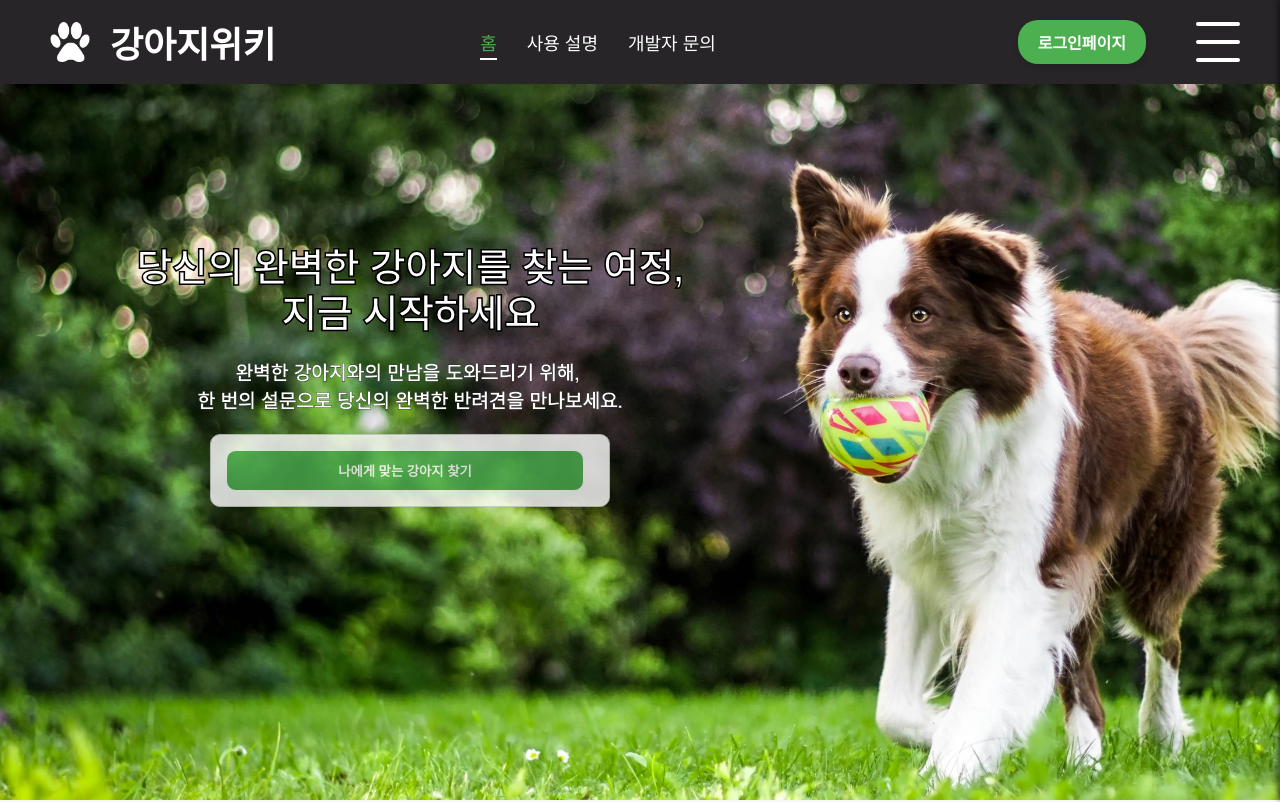
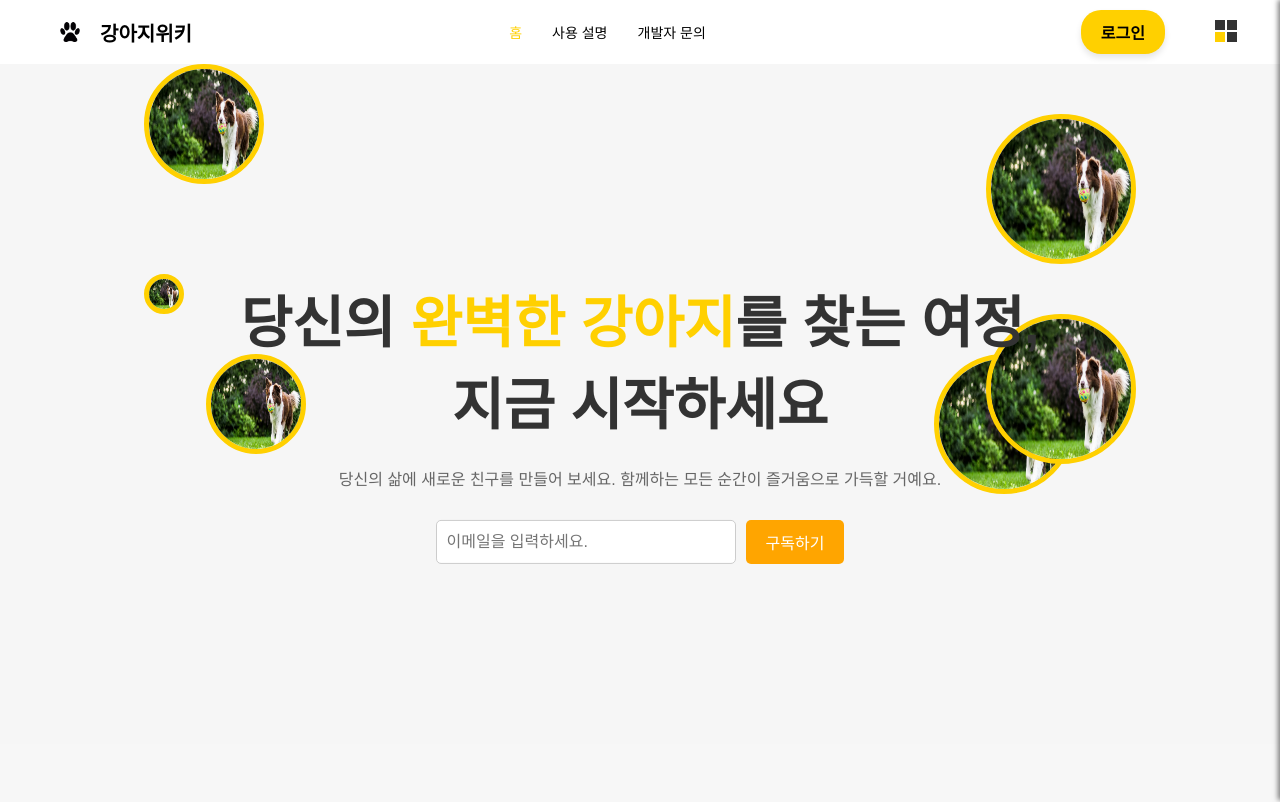
Before and after one commit to strangecook/dogListNext, a Next.js app: page / in a window 1280 px wide. Shown: the top 802 px of the page. Built offline with nearby package versions, Linux system fonts and the light colour scheme; no server answers; the database is empty.

Commit message:
Feat: design remake

```diff
--- a/components/Home/Descriptionpage.tsx
+++ b/components/Home/Descriptionpage.tsx
@@ -1,59 +1,16 @@
-import React, { useEffect, useState } from 'react';
+import React, { useState } from 'react';
 import Image from 'next/image';
 import { useRouter } from 'next/router';
-import { DescriptionCover, CombinedImageContainer, Context } from './styles/DescriptionpageCss';
-import dogLogoImage from '../../public/mainwebImage.webp';
-import dogMediaImage from '../../public/mediaImage.webp';
+import { DescriptionCover, Context, CircleImageContainer, TitleText, SubscribeForm } from './styles/DescriptionpageCss';
+import dog1 from '../../public/mainwebImage.webp';
+import dog2 from '../../public/mainwebImage.webp';
+import dog3 from '../../public/mainwebImage.webp';
+import dog4 from '../../public/mainwebImage.webp';
+import dog5 from '../../public/mainwebImage.webp';
+import dog6 from '../../public/mainwebImage.webp';
 
 const Descriptionpage: React.FC = () => {
-  const [isHovered, setIsHovered] = useState(false);
-  const [imageSrc, setImageSrc] = useState(dogLogoImage.src);
-  const [imagesLoaded, setImagesLoaded] = useState(false);
   const router = useRouter();
-
-  useEffect(() => {
-    const preloadImages = (imageUrls: string[]) => {
-      const promises = imageUrls.map((src) => {
-        return new Promise<void>((resolve, reject) => {
-          const img = new window.Image();
-          img.src = src;
-          img.onload = () => resolve();
-          img.onerror = (error) => reject(error);
-        });
-      });
-      return Promise.all(promises);
-    };
-
-    const selectedImageSrc = window.innerWidth <= 768 ? dogMediaImage.src : dogLogoImage.src;
-
-    preloadImages([dogLogoImage.src, dogMediaImage.src])
-      .then(() => {
-        setImageSrc(selectedImageSrc);
-        setImagesLoaded(true);
-      })
-      .catch((error) => {
-        console.error('Error loading images:', error);
-      });
-
-    const updateImageSrc = () => {
-      if (window.innerWidth <= 768) {
-        setImageSrc(dogMediaImage.src);
-      } else {
-        setImageSrc(dogLogoImage.src);
-      }
-    };
-
-    window.addEventListener('resize', updateImageSrc);
-    return () => window.removeEventListener('resize', updateImageSrc);
-  }, []);
-
-  const handleMouseEnter = () => {
-    setIsHovered(true);
-  };
-
-  const handleMouseLeave = () => {
-    setIsHovered(false);
-  };
 
   const handleStartSurvey = () => {
     router.push('/survey'); // 설문조사 페이지로 이동
@@ -61,37 +18,30 @@ const Descriptionpage: React.FC = () => {
 
   return (
     <DescriptionCover>
-      <CombinedImageContainer>
-        {imagesLoaded && (
-          <Image
-            src={imageSrc}
-            alt="Responsive Image"
-            layout="fill"
-            objectFit="cover"
-            priority
-          />
-        )}
+      <Context>
+        <CircleImageContainer>
+          {/* 겹쳐 보이는 원형 이미지들 */}
+          <Image src={dog1} alt="강아지 1" className="circle-image image1" />
+          <Image src={dog2} alt="강아지 2" className="circle-image image2" />
+          <Image src={dog3} alt="강아지 3" className="circle-image image3" />
+          <Image src={dog4} alt="강아지 4" className="circle-image image4" />
+          <Image src={dog5} alt="강아지 5" className="circle-image image5" />
+          <Image src={dog6} alt="강아지 6" className="circle-image image6" />
+        </CircleImageContainer>
 
-        <Context>
-          <div className="text">
-            <h1 className="contextH1">{`당신의 완벽한 강아지를 찾는 여정,\n지금 시작하세요`}</h1>
-            <h3 className="contextH3">
-              {`완벽한 강아지와의 만남을 도와드리기 위해, \n한 번의 설문으로 당신의 완벽한 반려견을 만나보세요.`}
-            </h3>
-            <div className="emailcontainer">
-              <button
-                className={isHovered ? 'buttonHovered' : 'buttonNormal'}
-                onMouseEnter={handleMouseEnter}
-                onMouseLeave={handleMouseLeave}
-                onClick={handleStartSurvey}
-              >
-                나에게 맞는 강아지 찾기
-              </button>
-            </div>
-          </div>
-        </Context>
-      </CombinedImageContainer>
+        {/* 텍스트 */}
+        <TitleText>
+          <h1>당신의 <span>완벽한 강아지</span>를 찾는 여정,</h1>
+          <h1>지금 시작하세요</h1>
+          <p>당신의 삶에 새로운 친구를 만들어 보세요. 함께하는 모든 순간이 즐거움으로 가득할 거예요.</p>
+          <SubscribeForm>
+            <input type="email" placeholder="이메일을 입력하세요." />
+            <button>구독하기</button>
+          </SubscribeForm>
+        </TitleText>
+      </Context>
     </DescriptionCover>
+
   );
 };
 
--- a/components/Home/styles/DescriptionpageCss.tsx
+++ b/components/Home/styles/DescriptionpageCss.tsx
@@ -1,166 +1,138 @@
 import styled from 'styled-components';
-import Image from 'next/image';
 
 export const DescriptionCover = styled.div`
-  position: relative;
   width: 100%;
-  height: 100vh;
+  padding: 50px 20px;
+  background-color: #F6F6F6;
   display: flex;
-  justify-content: center;
+  flex-direction: column;
   align-items: center;
-  overflow: hidden;
-`;
-
-export const CombinedImageContainer = styled.div`
-  position: relative;
-  width: 100%;
-  height: 100%;
-`;
-
-export const MainImage = styled(Image)`
-  position: absolute;
-  width: 100%;
-  height: 100%;
-  object-fit: cover;
-  z-index: 1;
-`;
-
-export const OverlayImage = styled(Image)`
-  position: absolute;
-  width: 100%;
-  height: 100%;
-  object-fit: cover;
-  opacity: 0.5; /* 투명도를 조정하여 겹치는 효과 */
-  z-index: 2;
-`;
-
-export const StyledImage = styled(Image)`
-  width: 100%;
-  height: 100%;
-  object-fit: cover;
-  position: absolute;
+  text-align: center;
+  height: 680px;
 `;
 
 
 export const Context = styled.div`
-  position: relative;
+  position: relative; /* 겹치기 위해 부모를 relative로 설정 */
+  width: 100%;
+  height: 400px; /* 필요한 높이 설정 */
+`;
+
+
+export const TitleText = styled.div`
+  position: absolute; /* CircleImageContainer 위에 배치 */
+  top: 75%;
+  left: 50%;
+  transform: translate(-50%, -50%); /* 중앙 정렬 */
+  z-index: 2; /* 텍스트가 위 레이어 */
   text-align: center;
-  color: #fff;
-  z-index: 3; /* 이미지 위에 표시되도록 설정 */
-  top: 220px;
-  right: 230px;
+  width: 100%;
 
-  .contextH1 {
-    white-space: pre-wrap;
-    font-size: 3vw;
-    line-height: 1.2em;
-    -webkit-text-stroke-width: 1.5px;
-    -webkit-text-stroke-color: black;
-    margin-bottom: 20px; /* 아래 여백 추가 */
-  }
-
-  .contextH3 {
-    white-space: pre-wrap;
-    font-size: 1.5vw;
-    margin-top: 0;
-    margin-bottom: 20px;
-    -webkit-text-stroke-width: 0.3px;
-    -webkit-text-stroke-color: black;
-  }
-
-  .emailcontainer {
-    background-color: #fff;
-    border-radius: 10px;
-    padding: 15px;
-    display: grid;
-    grid-template-columns: 1fr auto;
-    gap: 10px;
-    align-items: center;
-    border: 1px solid #ccc;
-    max-width: 400px;
-    margin: 0 auto; /* 중앙 정렬 */
-    opacity: 0.8;
-  }
-
-  .emaildiv {
-    width: 100%;
-
-    .emailInput {
-      width: 100%;
-      padding: 10px;
-      border: 0;
-      border-bottom: 2px solid #ccc;
-      font-size: 1rem;
-    }
-
-    .emailInput:focus {
-      border-color: #4caf50;
-      outline: none;
-      transition: border-color 0.3s ease;
+  h1 {
+    font-size: 3.5rem;
+    font-weight: 900;
+    line-height: 0.8;
+    color: #333;
+    span {
+      color: #FFD000;
     }
   }
 
-  .buttonNormal,
-  .buttonHovered {
-    padding: 10px 20px;
-    border-radius: 10px;
-    text-align: center;
-    font-weight: bold;
-    cursor: pointer;
-    transition: all 0.3s ease;
+  p {
+    margin-top: 20px;
+    font-size: 1rem;
+    color: #666;
+  }
+`;
+
+export const SubscribeForm = styled.div`
+  margin-top: 30px;
+  display: flex;
+  justify-content: center;
+  gap: 10px;
+
+  input {
+    padding: 10px;
+    font-size: 1rem;
+    border: 1px solid #ccc;
+    border-radius: 5px;
+    width: 300px;
   }
 
-  .buttonNormal {
-    background-color: #4caf50;
+  button {
+    padding: 10px 20px;
+    font-size: 1rem;
+    background-color: #ffa500;
     color: white;
-    border: solid 1px;
-  }
+    border: none;
+    border-radius: 5px;
+    cursor: pointer;
+    transition: background-color 0.3s;
 
-  .buttonHovered {
-    background-color: white;
-    color: #4caf50;
-    border: solid 1px;
-  }
-
-  @media (max-width: 768px) {
-    margin-top: 70vh;
-    right: 0;
-    top: 0px;
-
-    .emailcontainer {
-      display: none;
-    }
-    .contextH1 {
-      font-size: 6vw;
-    }
-
-    .contextH3 {
-      font-size: 3vw;
-    }
-
-    .emailcontainer {
-      grid-template-columns: 1fr;
-      gap: 15px;
-    }
-
-    .buttonNormal,
-    .buttonHovered {
-      width: 100%;
+    &:hover {
+      background-color: #cc8400;
     }
   }
 `;
 
-export const Notification = styled.p<{ $isError: boolean }>`
-  color: ${(props) => (props.$isError ? 'red' : 'green')};
-  font-weight: bold;
-  text-align: center;
-  margin-top: 10px;
-  width: 50%;
-  max-width: 350px;
-  padding: 7px;
-  z-index: 3; /* 이미지 위에 표시되도록 설정 */
+export const CircleImageContainer = styled.div`
+  position: absolute;
+  width: 100%;
+  height: 100%;
+  z-index: 1; /* 이미지가 아래 레이어 */
 
-  @media (max-width: 768px) {
-    width: 100%;
+  .circle-image {
+    position: absolute;
+    border-radius: 50%;
+    border: 5px solid #FFD000;
+    transition: transform 0.3s ease, opacity 0.3s ease;
+
+    &:hover {
+      transform: scale(1.1);
+      opacity: 1;
+    }
+  }
+
+  .image1 {
+    top: -50px;
+    left: 10%;
+    width: 120px;
+    height: 120px;
+  }
+
+  .image2 {
+    top: 0;
+    right: 10%;
+    width: 150px;
+    height: 150px;
+  }
+
+  .image3 {
+    bottom: 60px;
+    left: 15%;
+    width: 100px;
+    height: 100px;
+  }
+
+  .image4 {
+    bottom: 20px;
+    right: 15%;
+    width: 140px;
+    height: 140px;
+  }
+
+
+  .image5 {
+    top: 160px;
+    left: 10%;
+    width: 40px;
+    height: 40px;
+  }
+
+  .image6 {
+    top: 200px;
+    right: 10%;
+    width: 150px;
+    height: 150px;
   }
 `;
--- a/components/Navibar/Navibar.tsx
+++ b/components/Navibar/Navibar.tsx
@@ -91,14 +91,15 @@ const LoginNavi: React.FC = () => {
             onMouseEnter={() => setIsHovered(true)}
             onMouseLeave={() => setIsHovered(false)}
           >
-            로그인페이지
+            로그인
           </span>
         )}
       </div>
       <MenuTrigger className={mobileMenuOpen ? 'active-1' : ''} onClick={toggleMobileMenu}>
-        <MenuSpan />
-        <MenuSpan />
-        <MenuSpan />
+        <div className="menu-square" />
+        <div className="menu-square" />
+        <div className="menu-square-d" />
+        <div className="menu-square" />
       </MenuTrigger>
       {mobileMenuOpen && <Overlay onClick={toggleMobileMenu} />}
       <MobileMenu className={mobileMenuOpen ? 'open' : ''}>
--- a/components/Navibar/NavibarCss.tsx
+++ b/components/Navibar/NavibarCss.tsx
@@ -1,17 +1,15 @@
 import styled from 'styled-components';
 
 export const NavBar = styled.div`
-  position: absolute;
-  top: 0;
-  left: 0;
   width: 100%;
   z-index: 10;
   display: flex;
   justify-content: space-between;
   align-items: center;
   padding: 10px 40px;
-  background-color: #272527;
+  background-color: white;
   box-sizing: border-box;
+  height: 64px;
 
   .naviDivLeft, .naviDivCenter, .naviDivRight {
     flex: 1;
@@ -29,38 +27,27 @@ export const NavBar = styled.div`
   }
 
   .navTitle {
-    color: white;
-    font-size: 36px;
+    color: black;
+    font-size: 20px;
     font-weight: bold;
     text-decoration: none;
     transition: color 0.3s ease;
-    margin-left: 10px;
   }
 
   .navTitle:hover {
-    color: #6CC18E;
+    color: #FFD000;
   }
 
   .navLink {
-    color: white;
+    color: black;
     margin: 0 15px;
     text-decoration: none;
-    font-size: 18px;
+    font-size: 14px;
     position: relative;
   }
 
   .navLink:hover, .navLink.active {
-    color: #4caf50;
-  }
-
-  .navLink.active::after {
-    content: '';
-    position: absolute;
-    bottom: -5px;
-    left: 0;
-    width: 100%;
-    height: 2px;
-    background-color: white;
+    color: #FFD000;
   }
 
   .naviLoginButton, .naviLoginButtonHovered {
@@ -75,15 +62,15 @@ export const NavBar = styled.div`
   }
 
   .naviLoginButton {
-    background-color: #4caf50;
-    color: white;
+    background-color: #FFD000;
+    color: black;
     border: none;
     box-shadow: 0 4px 6px rgba(0, 0, 0, 0.1);
   }
 
   .naviLoginButtonHovered {
-    background-color: white;
-    color: #4caf50;
+    background-color: black;
+    color: #FFD000;
     border: none;
     box-shadow: 0 4px 6px rgba(0, 0, 0, 0.1);
   }
@@ -99,15 +86,14 @@ export const NavBar = styled.div`
   }
 
   .MainImage {
-    width: 40px;
-    height: 40px;
+    width: 20px;
+    height: 20px;
     margin: 8px;
-    filter: invert(100%) sepia(0%) saturate(0%) hue-rotate(93deg) brightness(103%) contrast(103%);
     transition: filter 0.2s ease;
   }
 
   .mainHoverImageSpan .MainImage {
-    filter: invert(65%) sepia(50%) saturate(300%) hue-rotate(90deg) brightness(95%) contrast(95%);
+    filter: invert(75%) sepia(86%) saturate(504%) hue-rotate(1deg) brightness(103%) contrast(101%);
   }
 
   .userMenuContainer {
@@ -164,7 +150,7 @@ export const ProfileButtonHover = styled.div`
   cursor: pointer;
   padding: 10px;
   border-radius: 10px 10px 0px 0px;
-  color: white;
+  color: black;
   width: 180px;
   justify-content: flex-start;
   overflow: hidden;
@@ -178,77 +164,42 @@ export const UserName = styled.span`
 `;
 
 export const MenuTrigger = styled.div`
-  display: inline-block;
-  width: 44px;
-  height: 40px;
-  position: relative;
+  display: grid;
+  grid-template-columns: repeat(2, 10px); /* 2x2 그리드 */
+  grid-template-rows: repeat(2, 10px);
+  gap: 2px; /* 버튼 간 간격 */
   cursor: pointer;
+  width: 25px;
+  height: 25px;
 
-  span {
-    display: inline-block;
-    width: 100%;
-    height: 4px;
-    background-color: #fff;
-    border-radius: 4px;
-    position: absolute;
-    left: 0;
-    transition: all 0.4s;
+  .menu-square {
+    width: 10px;
+    height: 10px;
+    background-color: #333; /* 기본 색상 */
+    transition: background-color 0.3s ease;
+
+    &:hover {
+      background-color: #FFD000; /* 호버 시 노란색으로 변경 */
+    }
   }
-
-  span:nth-of-type(1) {
-    top: 0;
-  }
-
-  span:nth-of-type(2) {
-    top: 18px;
-  }
-
-  span:nth-of-type(3) {
-    bottom: 0;
-  }
-
-  &.active-1 span:nth-of-type(1) {
-    transform: translateY(20px) rotate(-45deg);
-  }
-
-  &.active-1 span:nth-of-type(2) {
-    opacity: 0;
-  }
-
-  &.active-1 span:nth-of-type(3) {
-    transform: translateY(-20px) rotate(45deg);
+  .menu-square-d{
+    background-color: #FFD000; /* 기본 색상 */
+    transition: background-color 0.3s ease;
   }
 
   @media (max-width: 768px) {
-    width: 30px;
-    height: 24px; /* Adjusted height to match the overall layout */
+    width: 40px;
+    height: 40px;
 
-    span {
-      height: 2px; /* Adjusted height for smaller screen */
+    .menu-square {
+      width: 15px;
+      height: 15px;
     }
 
-    span:nth-of-type(1) {
-      top: 0;
-    }
-
-    span:nth-of-type(2) {
-      top: 10px; /* Adjusted position for middle bar */
-    }
-
-    span:nth-of-type(3) {
-      top: 20px; /* Adjusted position for bottom bar */
-      bottom: auto; /* Reset bottom property to ensure proper positioning */
-    }
-
-    &.active-1 span:nth-of-type(1) {
-      transform: translateY(10px) rotate(-45deg); /* Adjusted transformation */
-    }
-
-    &.active-1 span:nth-of-type(3) {
-      transform: translateY(-10px) rotate(45deg); /* Adjusted transformation */
-    }
+    gap: 3px; /* 모바일에서는 간격 축소 */
   }
 `;
+
 
 
 export const MenuSpan = styled.span`
@@ -283,12 +234,12 @@ export const MobileMenu = styled.div`
 
 export const MobileMenuItem = styled.div`
   padding: 10px 20px;
-  color: white;
+  color: black;
   white-space: nowrap;
   cursor: pointer;
   font-size: 16px;
   &:hover {
-    background-color: #4caf50;
+    background-color: #FFD000;
   }
 `;
 
```
